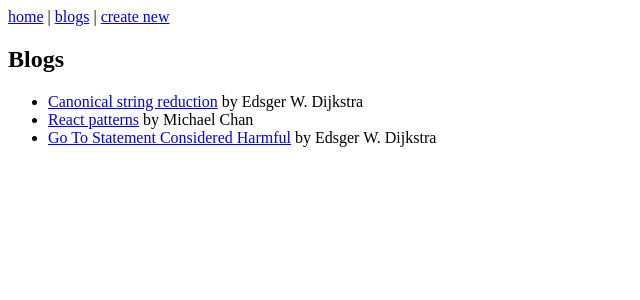
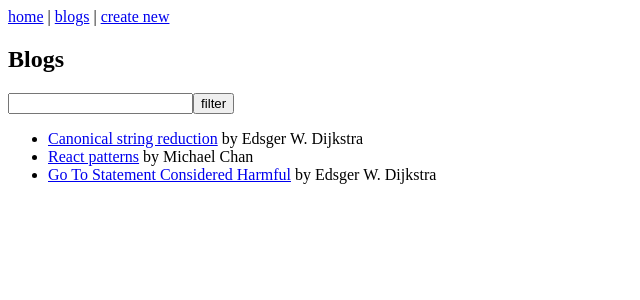
Before and after one commit to taimv2405/full-stack-open-nextjs, a Next.js app: page /blogs in a window 1280 px wide. Shown: the top 300 px of the page, without its empty margins (0-640 px from the left). Built offline with nearby package versions, Linux system fonts and the light colour scheme.

Commit message:
[6] feat: add blog search by title via URL params

```diff
--- a/app/blogs/page.tsx
+++ b/app/blogs/page.tsx
@@ -1,12 +1,23 @@
 import Link from 'next/link';
-import { getBlogs } from '../services/blogs';
+import { getBlogs, getBlogsByTitle } from '../services/blogs';
 
-const Blogs = () => {
-  const blogs = getBlogs().toSorted((a, b) => b.likes - a.likes);
+const Blogs = async ({
+  searchParams,
+}: {
+  searchParams: Promise<{ filter?: string }>;
+}) => {
+  const { filter } = await searchParams;
+  const blogs = (filter ? getBlogsByTitle(filter) : getBlogs()).toSorted(
+    (a, b) => b.likes - a.likes,
+  );
 
   return (
     <div>
       <h2>Blogs</h2>
+      <form>
+        <input type="text" name="filter" defaultValue={filter} />
+        <button type="submit">filter</button>
+      </form>
       <ul>
         {blogs.map((blog) => (
           <li key={blog.id}>
--- a/app/services/blogs.ts
+++ b/app/services/blogs.ts
@@ -32,6 +32,12 @@ export const getBlogById = (id: number) => {
   return blogs.find((blog) => blog.id === id);
 };
 
+export const getBlogsByTitle = (searchTerm: string) => {
+  return blogs.filter((blog) =>
+    blog.title.toLowerCase().includes(searchTerm.trim().toLowerCase()),
+  );
+};
+
 export const addBlog = (title: string, author: string, url: string) => {
   blogs.push({ id: nextId++, title, author, url, likes: 0 });
 };
```
